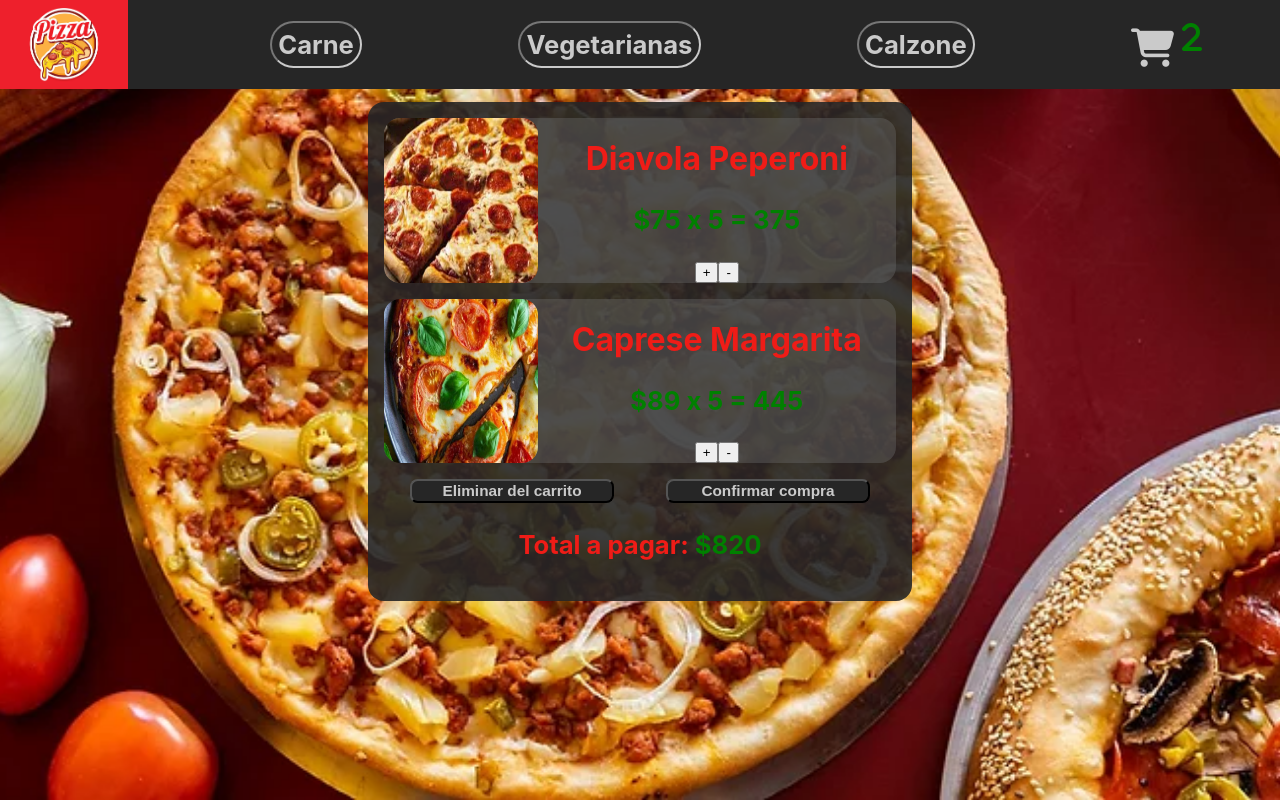
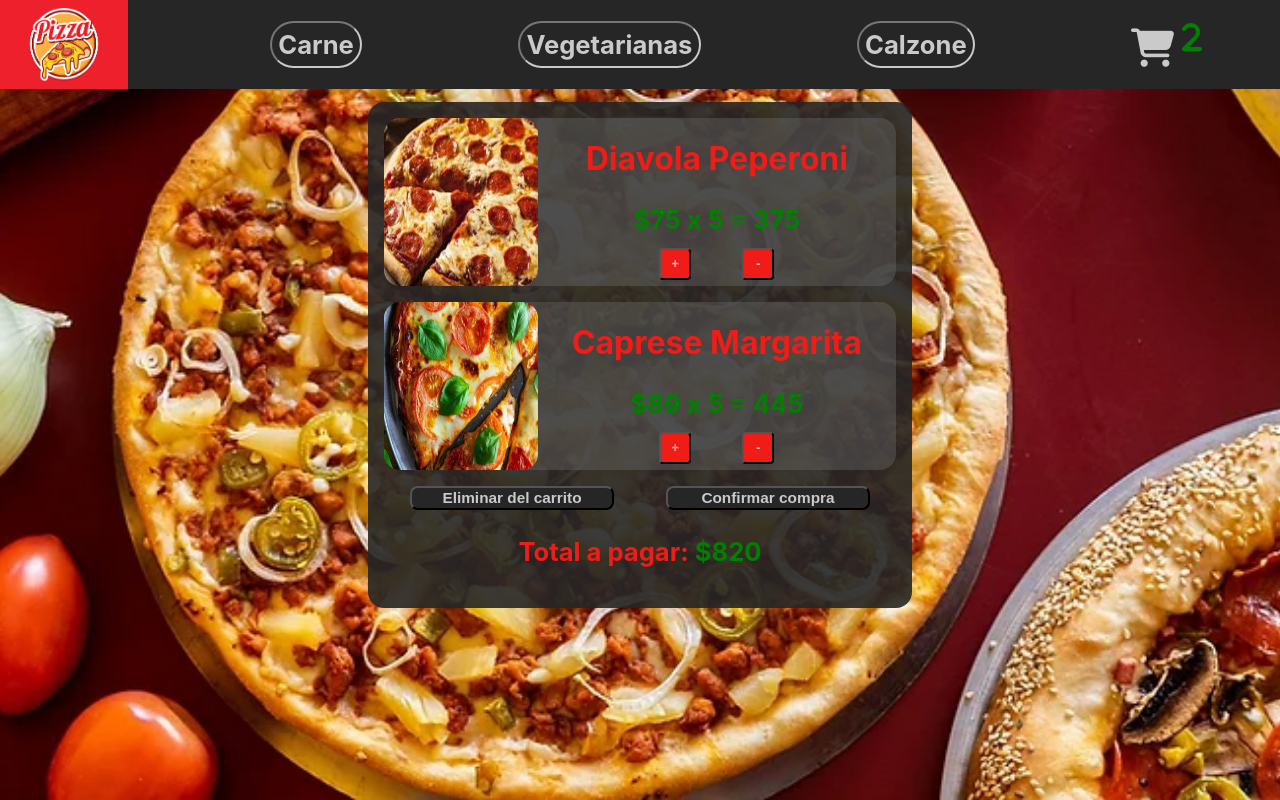
Before and after one commit to Raul-CL/Pizza-Shop-Corral, a React (Create React App) app: page /cart in a window 1280 px wide. Built offline with nearby package versions, Linux system fonts and the light colour scheme.

Commit message:
Estilos botones cart

```diff
--- a/src/components/Cart/AdderCart.js
+++ b/src/components/Cart/AdderCart.js
@@ -6,8 +6,8 @@ const AdderCart = ({item,quantity}) => {
 
   return (
     <div className='adderContainer'>
-       <button onClick={()=>{plusToCart(item,quantity+1)}}>+</button>
-       <button onClick={()=>{plusToCart(item,quantity-1)}}>-</button>
+       <button className='btnAdder' onClick={()=>{plusToCart(item,quantity+1)}}>+</button>
+       <button className='btnAdder' onClick={()=>{plusToCart(item,quantity-1)}}>-</button>
     </div>
   )
 }
--- a/src/components/Cart/Cart.css
+++ b/src/components/Cart/Cart.css
@@ -16,7 +16,6 @@
 .CartTotal:only-of-type label{
     color: green;
 }
-
 
 .itemCart{
     display: flex;
@@ -46,6 +45,7 @@
     color: green;
     font-weight: bold;
     font-size: 2vmax;
+    margin-bottom: .5vmax;
 }
 .btnContainer{
     display: flex;
@@ -68,3 +68,14 @@
     background-color: green;
     box-shadow: 2px 2px 15px rgba(107, 107, 107, 0.5);
 }
+.btnAdder{
+    text-align: center;
+    padding: .5vmax;
+    font-size: 1vmax;
+    border-radius: .3vmax;
+    background-color: #ef1c17;
+    color: #cacaca;
+    font-weight: bold;
+    width: 2.5vmax;
+    margin: .5vmax 2vmax;
+}
```
